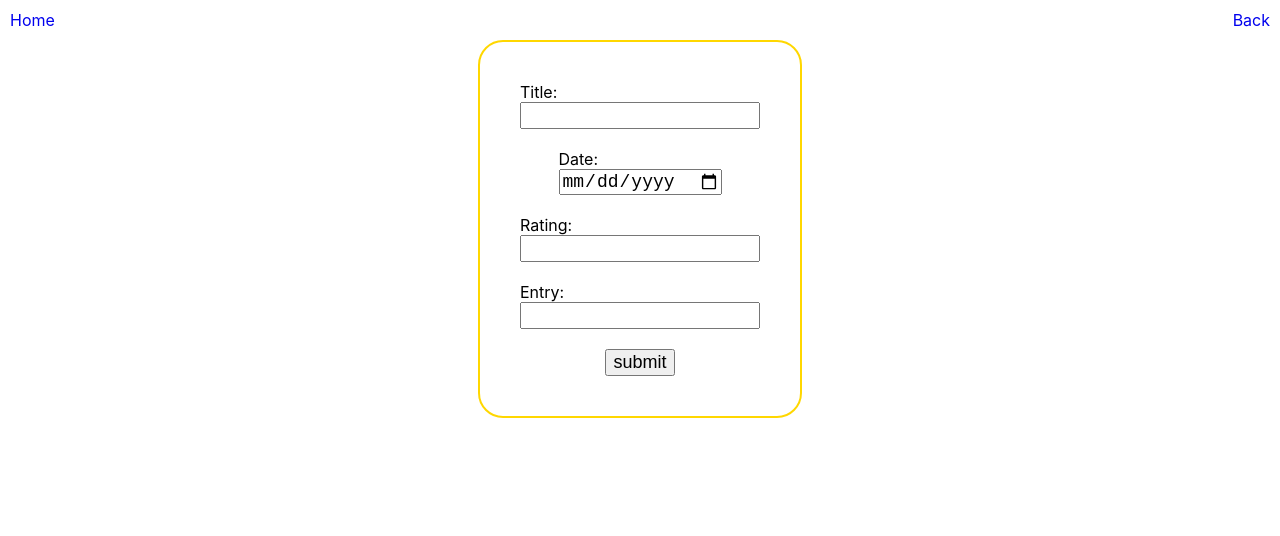
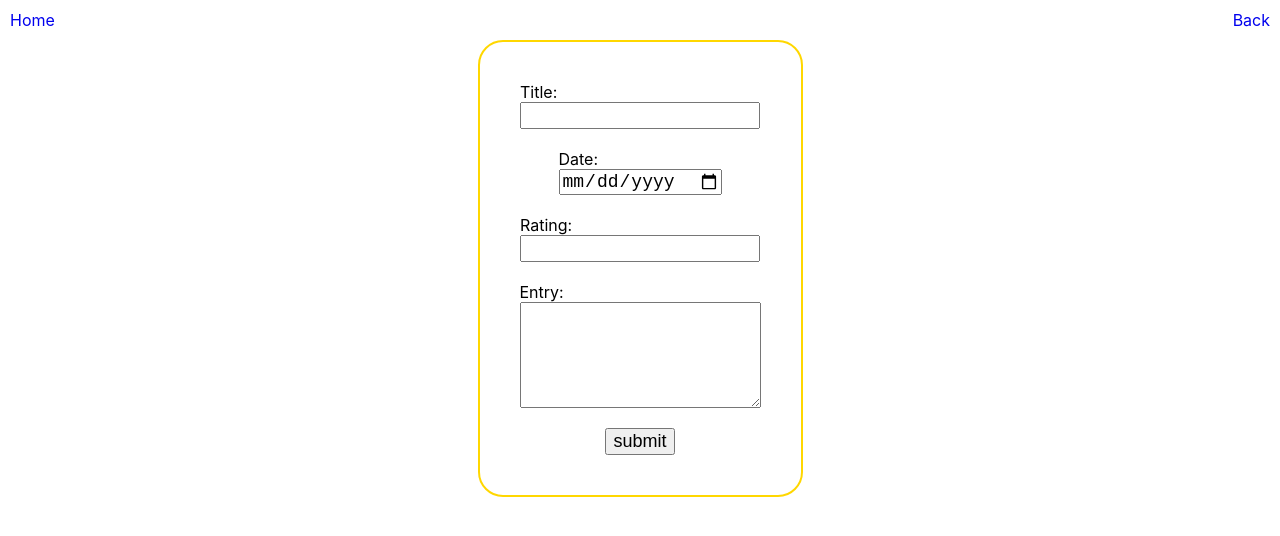
Before and after one commit to chizakura/tried-it-app, a React (Create React App) app in the folder client/: page /review/1/edit in a window 1280 px wide. Shown: the top 536 px of the page. Built offline with nearby package versions, Linux system fonts and the light colour scheme; no server answers.

Commit message:
few changes

```diff
--- a/client/src/Components/EditReview.js
+++ b/client/src/Components/EditReview.js
@@ -1,6 +1,6 @@
 // this page shows a form to edit a review
 import React, { Component } from 'react';
-import { Link } from 'react-router-dom';
+import { Link, Redirect } from 'react-router-dom';
 import axios from 'axios'
 
 class EditReview extends Component {
@@ -70,6 +70,7 @@ class EditReview extends Component {
     render() {
         return (
             <div>
+            {this.state.redirect ? <Redirect to={`/review/${this.props.match.params.id}`} /> : null}
                 <nav>
                     <Link to="/">Home</Link>
                     <Link to={`/review/${this.props.match.params.id}`}>Back</Link>
@@ -103,9 +104,10 @@ class EditReview extends Component {
                     </div>
                     <div className="entry">
                         <label>Entry: </label>
-                        <input
-                            type="text"
-                            value={this.state.entry}
+                        <textarea name="entry"
+                        rows="5"
+                        cols="20"
+                         value={this.state.entry}
                             onChange={this.changeEntry}
                         />
                     </div>
```
